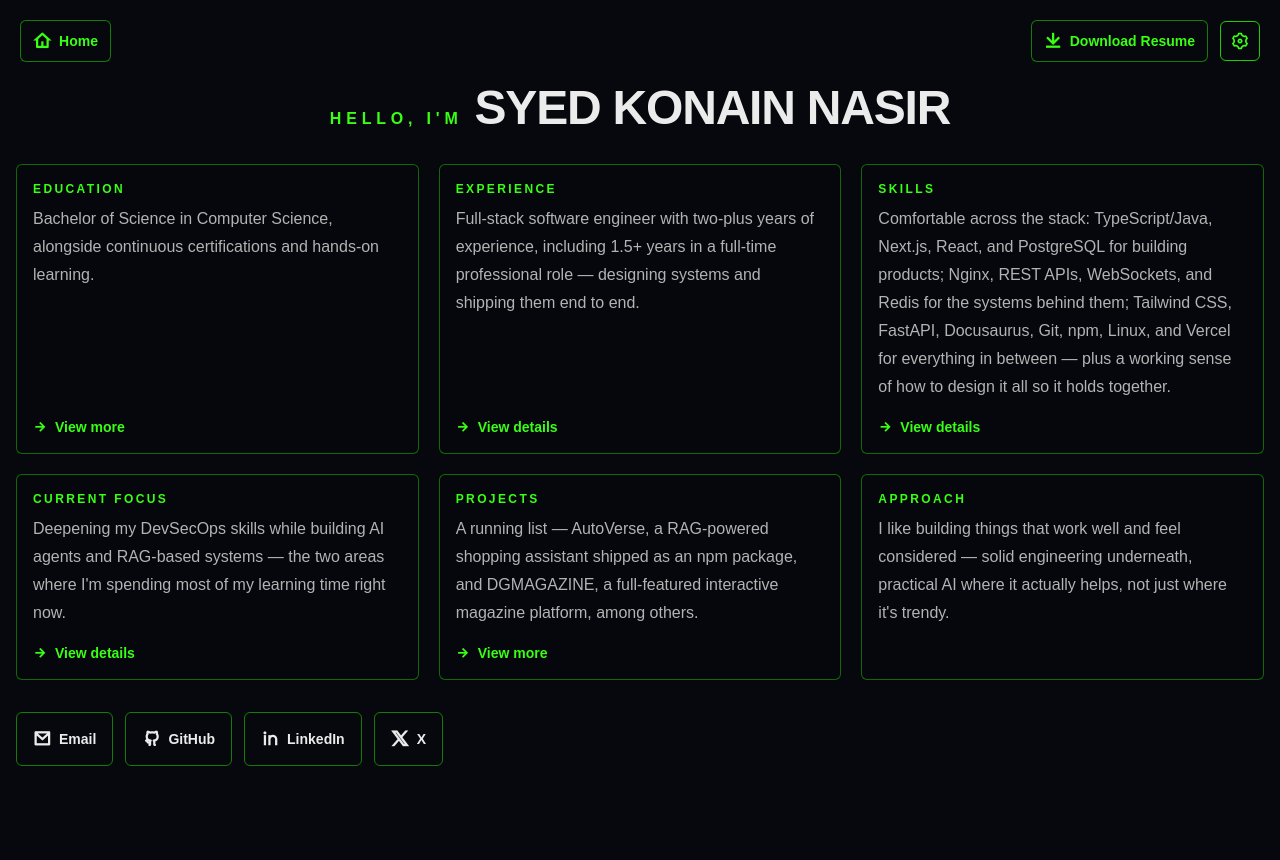
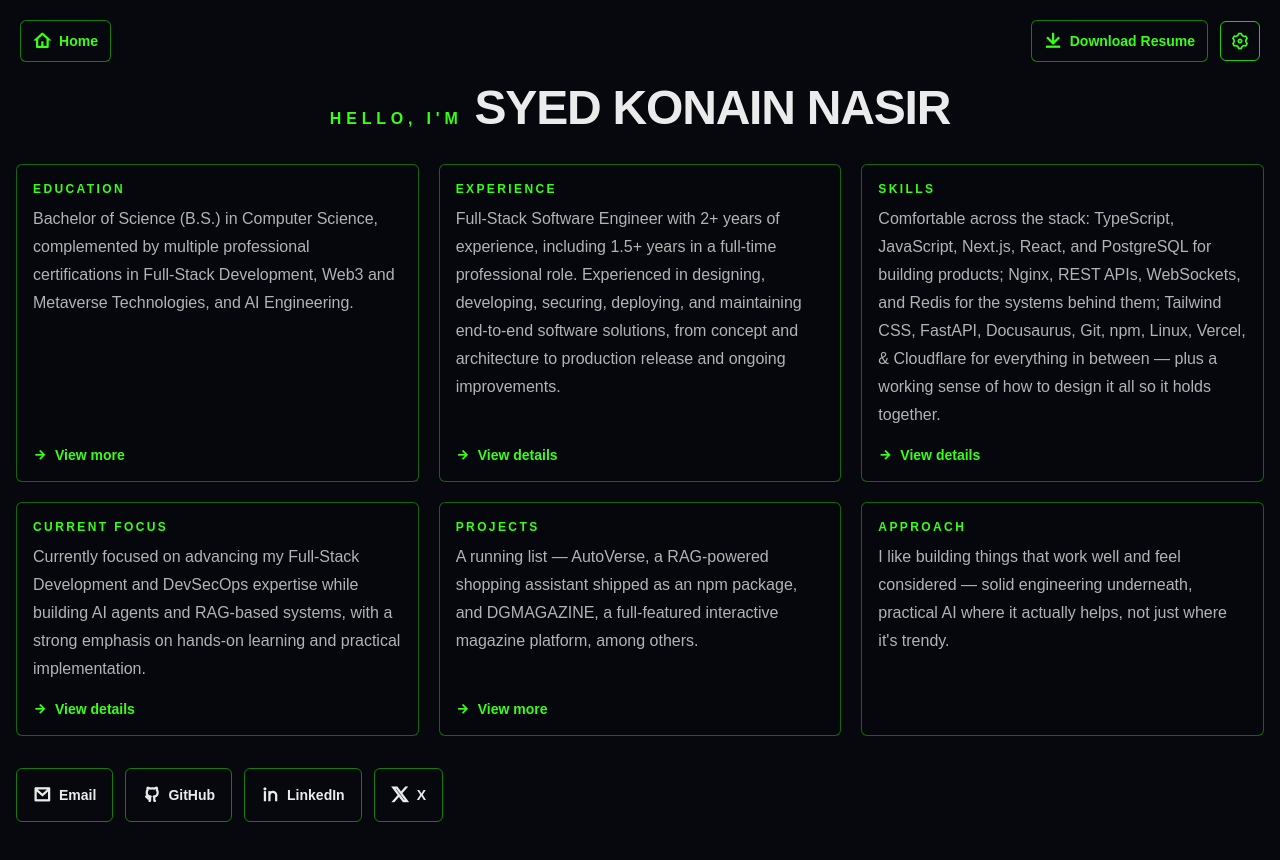
Before and after one commit to konain611/Portfolio, a Next.js app in the folder syedkonainnasir/: page /simple in a window 1280 px wide. Shown: the top 860 px of the page. Before the commit the page ends 830 px from the top, so only its background shows below. Built offline with nearby package versions, Linux system fonts and the light colour scheme.

Commit message:
Update SimpleView.jsx

```diff
--- a/syedkonainnasir/src/components/SimpleView.jsx
+++ b/syedkonainnasir/src/components/SimpleView.jsx
@@ -34,23 +34,23 @@ const socialLinks = [
 const sections = [
   {
     eyebrow: "Education",
-    body: "Bachelor of Science in Computer Science, alongside continuous certifications and hands-on learning.",
+    body: "Bachelor of Science (B.S.) in Computer Science, complemented by multiple professional certifications in Full-Stack Development, Web3 and Metaverse Technologies, and AI Engineering.",
     href: "/detailed/education",
   },
   {
     eyebrow: "Experience",
-    body: "Full-stack software engineer with two-plus years of experience, including 1.5+ years in a full-time professional role — designing systems and shipping them end to end.",
+    body: "Full-Stack Software Engineer with 2+ years of experience, including 1.5+ years in a full-time professional role. Experienced in designing, developing, securing, deploying, and maintaining end-to-end software solutions, from concept and architecture to production release and ongoing improvements.",
     href: "/detailed/experience",
   },
   {
     eyebrow: "Skills",
-    body: "Comfortable across the stack: TypeScript/Java, Next.js, React, and PostgreSQL for building products; Nginx, REST APIs, WebSockets, and Redis for the systems behind them; Tailwind CSS, FastAPI, Docusaurus, Git, npm, Linux, and Vercel for everything in between — plus a working sense of how to design it all so it holds together.",
+    body: "Comfortable across the stack: TypeScript, JavaScript, Next.js, React, and PostgreSQL for building products; Nginx, REST APIs, WebSockets, and Redis for the systems behind them; Tailwind CSS, FastAPI, Docusaurus, Git, npm, Linux, Vercel, & Cloudflare for everything in between — plus a working sense of how to design it all so it holds together.",
     href: "/detailed/skills",
     className: "md:col-span-2 xl:col-span-1",
   },
   {
     eyebrow: "Current Focus",
-    body: "Deepening my DevSecOps skills while building AI agents and RAG-based systems — the two areas where I'm spending most of my learning time right now.",
+    body: "Currently focused on advancing my Full-Stack Development and DevSecOps expertise while building AI agents and RAG-based systems, with a strong emphasis on hands-on learning and practical implementation.",
     href: "/detailed",
   },
   {
```
